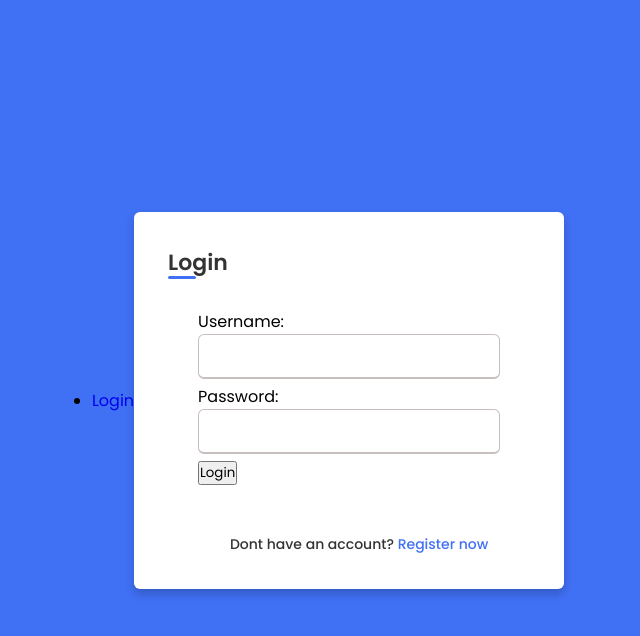
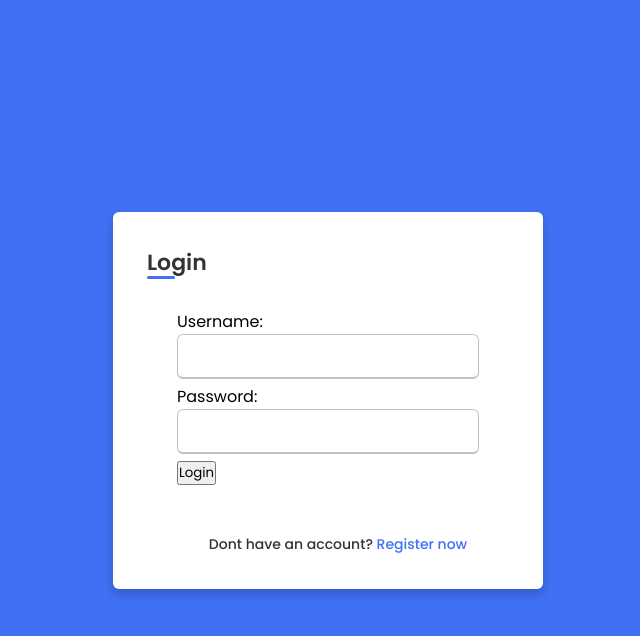
Before and after one commit to artem-andreyev/DailyMate-project, a Django app: a page that uses DailyMate_project/dailybook/templates/base.html in a window 1280 px wide. Shown: the top 636 px of the page, without its empty margins (312-952 px from the left). Run offline with Django 4.2, Linux system fonts and the light colour scheme.

Commit message:
accidental base.html edit

```diff
--- a/DailyMate_project/dailybook/templates/base.html
+++ b/DailyMate_project/dailybook/templates/base.html
@@ -39,7 +39,7 @@
             </div>
           </nav>
             {% else %}
-            <li><a href="{% url 'login' %}">Login</a></li>
+
             {% endif %}
 
         </ul>
```
Also changed, not shown: DailyMate_project/db.sqlite3.
